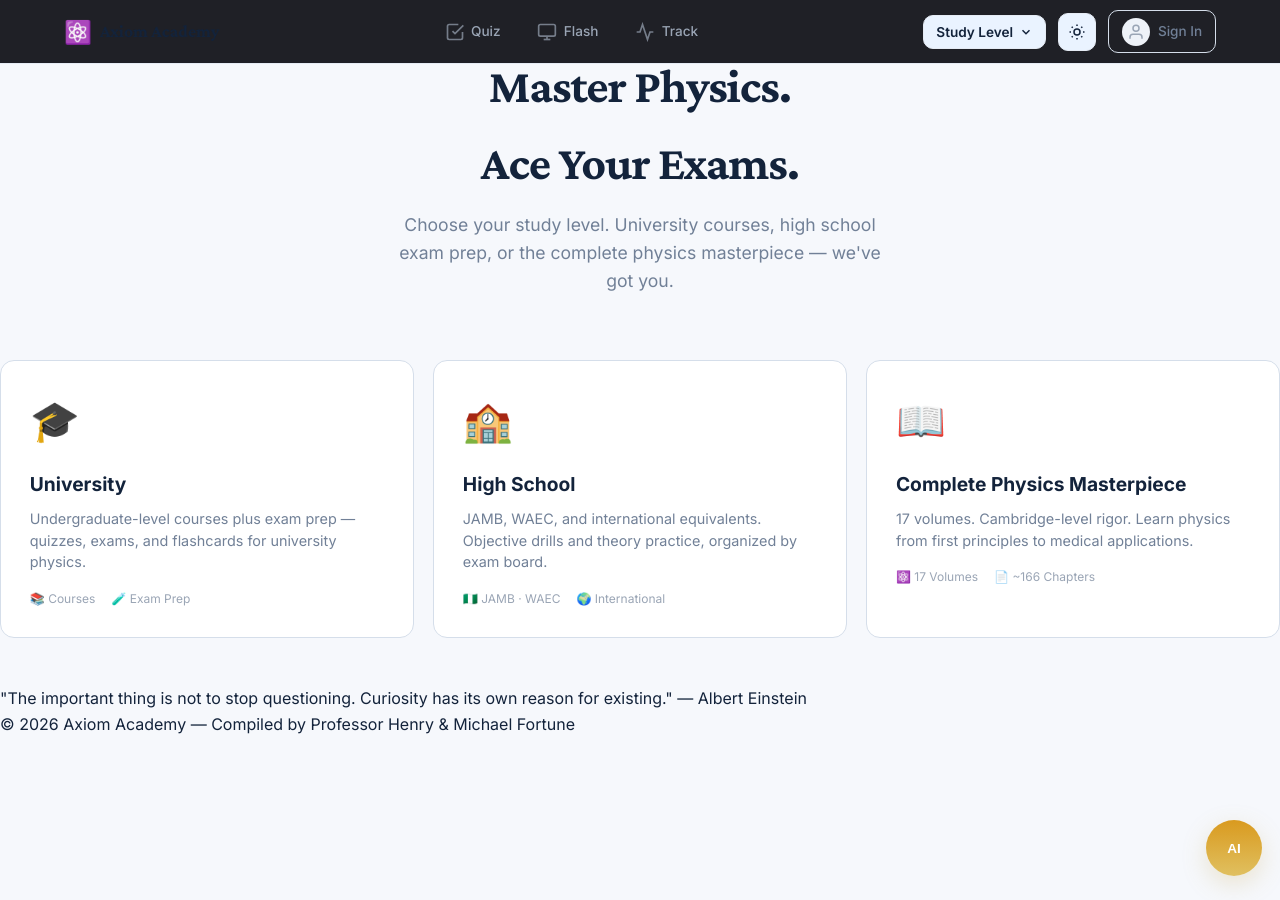
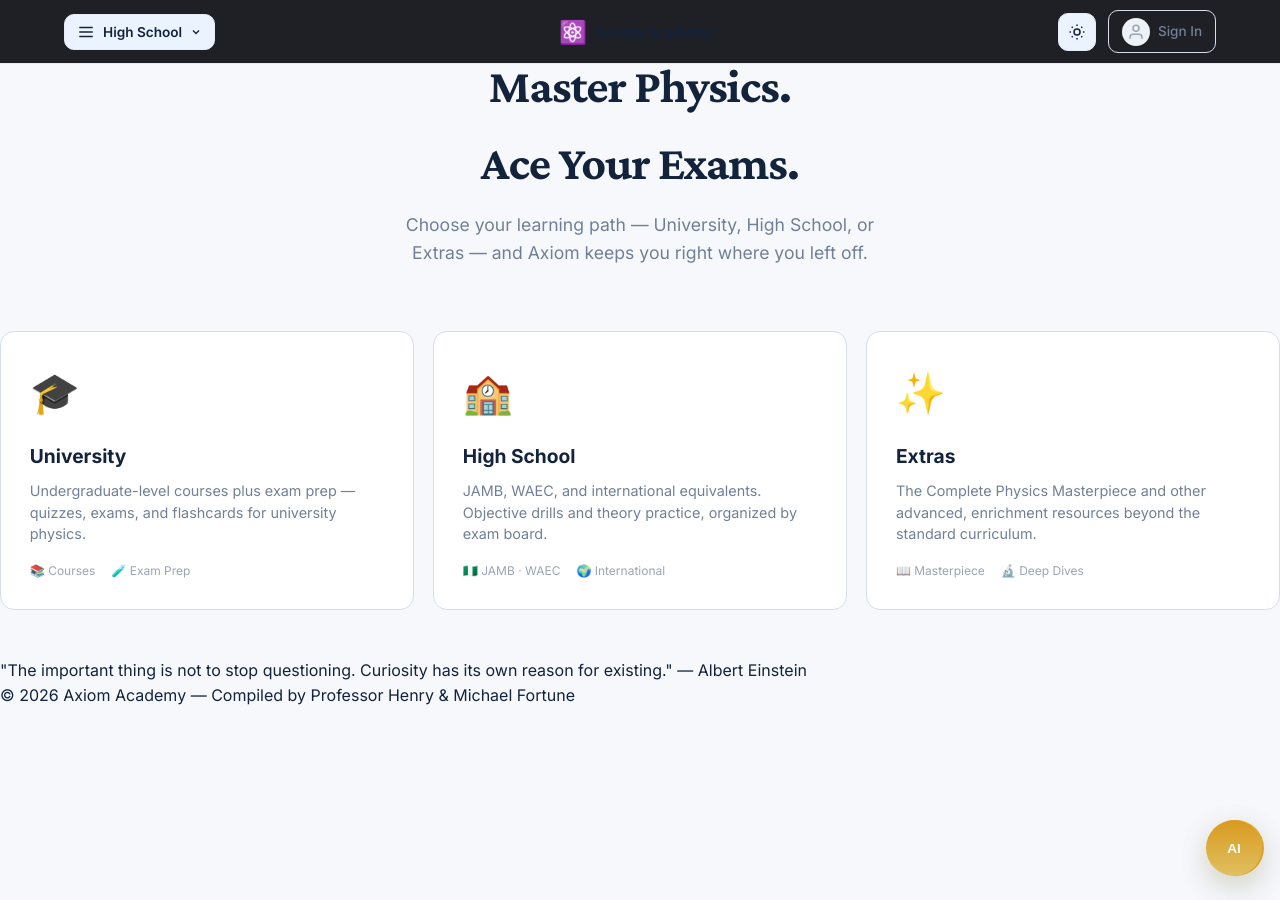
Before and after one commit to michaellegit28/axiom-academy, a Jekyll site: the page built from index.html, in a window 1280 px wide. Built offline with Jekyll 4.4.1, drawn with Linux system fonts in a browser that asks for light colours.

Commit message:
IA rebuild: Domain menu (University/High School/Extras) moved top-left and persisted via localStorage; Masterclass nested under Extras; bottom nav now Home/Study/Quiz/Progress; AI as floating action button

```diff
--- a/_includes/nav.html
+++ b/_includes/nav.html
@@ -1,56 +1,33 @@
 <nav class="app-nav" id="app-nav">
   <div class="nav-inner">
+    <div class="nav-domain" id="nav-domain">
+      <button class="nav-domain-btn" id="nav-domain-btn" aria-haspopup="true" aria-expanded="false">
+        <svg width="18" height="18" viewBox="0 0 24 24" fill="none" stroke="currentColor" stroke-width="2"><line x1="3" y1="6" x2="21" y2="6"/><line x1="3" y1="12" x2="21" y2="12"/><line x1="3" y1="18" x2="21" y2="18"/></svg>
+        <span id="nav-domain-label">High School</span>
+        <svg width="12" height="12" viewBox="0 0 24 24" fill="none" stroke="currentColor" stroke-width="2.5"><path d="M6 9l6 6 6-6"/></svg>
+      </button>
+      <div class="nav-domain-menu" id="nav-domain-menu" role="menu">
+        <a href="{{ '/university/' | relative_url }}" class="nav-domain-item" role="menuitem" data-domain="University" data-href="{{ '/university/' | relative_url }}">
+          <span class="nav-domain-icon">🎓</span>
+          <span><b>University</b><small>Courses &amp; exam prep</small></span>
+        </a>
+        <a href="{{ '/high-school/' | relative_url }}" class="nav-domain-item" role="menuitem" data-domain="High School" data-href="{{ '/high-school/' | relative_url }}">
+          <span class="nav-domain-icon">🏫</span>
+          <span><b>High School</b><small>JAMB · WAEC · International</small></span>
+        </a>
+        <a href="{{ '/extras/' | relative_url }}" class="nav-domain-item" role="menuitem" data-domain="Extras" data-href="{{ '/extras/' | relative_url }}">
+          <span class="nav-domain-icon">✨</span>
+          <span><b>Extras</b><small>Complete Physics Masterpiece &amp; more</small></span>
+        </a>
+      </div>
+    </div>
+
     <a href="{{ '/' | relative_url }}" class="nav-brand">
       <span class="nav-logo">⚛️</span>
       <span class="nav-brand-text">Axiom Academy</span>
     </a>
 
-    <div class="nav-tabs">
-      <a href="{{ '/quiz/' | relative_url }}" class="nav-tab {% if page.layout == 'quiz' %}active{% endif %}" data-tab="quiz">
-        <svg width="20" height="20" viewBox="0 0 24 24" fill="none" stroke="currentColor" stroke-width="2"><path d="M9 11l3 3L22 4"/><path d="M21 12v7a2 2 0 01-2 2H5a2 2 0 01-2-2V5a2 2 0 012-2h11"/></svg>
-        <span>Quiz</span>
-      </a>
-      <a href="{{ '/flash/' | relative_url }}" class="nav-tab {% if page.layout == 'flash' %}active{% endif %}" data-tab="flash">
-        <svg width="20" height="20" viewBox="0 0 24 24" fill="none" stroke="currentColor" stroke-width="2"><rect x="2" y="3" width="20" height="14" rx="2"/><line x1="8" y1="21" x2="16" y2="21"/><line x1="12" y1="17" x2="12" y2="21"/></svg>
-        <span>Flash</span>
-      </a>
-      <a href="{{ '/study-track/' | relative_url }}" class="nav-tab {% if page.layout == 'study-track' %}active{% endif %}" data-tab="track">
-        <svg width="20" height="20" viewBox="0 0 24 24" fill="none" stroke="currentColor" stroke-width="2"><path d="M22 12h-4l-3 9L9 3l-3 9H2"/></svg>
-        <span>Track</span>
-      </a>
-    </div>
-
     <div class="nav-actions">
-      <div class="nav-level" id="nav-level">
-        <button class="nav-level-btn" id="nav-level-btn" aria-haspopup="true" aria-expanded="false">
-          <span id="nav-level-label">Study Level</span>
-          <svg width="14" height="14" viewBox="0 0 24 24" fill="none" stroke="currentColor" stroke-width="2.5"><path d="M6 9l6 6 6-6"/></svg>
-        </button>
-        <div class="nav-level-menu" id="nav-level-menu" role="menu">
-          <a href="{{ '/university/' | relative_url }}" class="nav-level-item" role="menuitem">
-            <span class="nav-level-icon">🎓</span>
-            <span>
-              <b>University</b>
-              <small>Courses &amp; exam prep</small>
-            </span>
-          </a>
-          <a href="{{ '/high-school/' | relative_url }}" class="nav-level-item" role="menuitem">
-            <span class="nav-level-icon">🏫</span>
-            <span>
-              <b>High School</b>
-              <small>JAMB · WAEC · International</small>
-            </span>
-          </a>
-          <a href="{{ '/read/physics/vol0/' | relative_url }}" class="nav-level-item" role="menuitem">
-            <span class="nav-level-icon">📖</span>
-            <span>
-              <b>Masterclass</b>
-              <small>Complete Physics Masterpiece</small>
-            </span>
-          </a>
-        </div>
-      </div>
-
       <button class="theme-toggle" id="theme-toggle" aria-label="Toggle dark mode" title="Toggle dark mode">
         <svg class="icon-sun" width="18" height="18" viewBox="0 0 24 24" fill="none" stroke="currentColor" stroke-width="2"><circle cx="12" cy="12" r="4"/><path d="M12 2v2M12 20v2M4.93 4.93l1.41 1.41M17.66 17.66l1.41 1.41M2 12h2M20 12h2M4.93 19.07l1.41-1.41M17.66 6.34l1.41-1.41"/></svg>
         <svg class="icon-moon" width="18" height="18" viewBox="0 0 24 24" fill="none" stroke="currentColor" stroke-width="2"><path d="M21 12.79A9 9 0 1111.21 3 7 7 0 0021 12.79z"/></svg>
@@ -66,29 +43,29 @@
   </div>
 </nav>
 
-<!-- Mobile Bottom Nav -->
+<!-- Mobile Bottom Nav: Home / Study / Quiz / Progress -->
 <nav class="mobile-nav" id="mobile-nav">
-  <a href="{{ '/' | relative_url }}" class="mobile-tab {% if page.layout == 'app' and page.permalink == '/' %}active{% endif %}">
+  <a href="{{ '/' | relative_url }}" class="mobile-tab {% if page.permalink == '/' %}active{% endif %}">
     <svg width="22" height="22" viewBox="0 0 24 24" fill="none" stroke="currentColor" stroke-width="2"><path d="M3 9l9-7 9 7v11a2 2 0 01-2 2H5a2 2 0 01-2-2z"/></svg>
     <span>Home</span>
   </a>
-  <a href="{{ '/quiz/' | relative_url }}" class="mobile-tab {% if page.layout == 'quiz' %}active{% endif %}">
+  <a href="#" class="mobile-tab" id="mobile-study-link" data-role="study">
+    <svg width="22" height="22" viewBox="0 0 24 24" fill="none" stroke="currentColor" stroke-width="2"><path d="M2 3h6a4 4 0 014 4v14a3 3 0 00-3-3H2z"/><path d="M22 3h-6a4 4 0 00-4 4v14a3 3 0 013-3h7z"/></svg>
+    <span>Study</span>
+  </a>
+  <a href="{{ '/quiz/' | relative_url }}" class="mobile-tab {% if page.layout == 'quiz' %}active{% endif %}" id="mobile-quiz-link" data-role="quiz">
     <svg width="22" height="22" viewBox="0 0 24 24" fill="none" stroke="currentColor" stroke-width="2"><path d="M9 11l3 3L22 4"/><path d="M21 12v7a2 2 0 01-2 2H5a2 2 0 01-2-2V5a2 2 0 012-2h11"/></svg>
     <span>Quiz</span>
   </a>
-  <a href="{{ '/flash/' | relative_url }}" class="mobile-tab {% if page.layout == 'flash' %}active{% endif %}">
-    <svg width="22" height="22" viewBox="0 0 24 24" fill="none" stroke="currentColor" stroke-width="2"><rect x="2" y="3" width="20" height="14" rx="2"/><line x1="8" y1="21" x2="16" y2="21"/><line x1="12" y1="17" x2="12" y2="21"/></svg>
-    <span>Flash</span>
-  </a>
-  <a href="{{ '/high-school/' | relative_url }}" class="mobile-tab">
-    <svg width="22" height="22" viewBox="0 0 24 24" fill="none" stroke="currentColor" stroke-width="2"><path d="M22 10L12 4 2 10l10 6 10-6z"/><path d="M6 12v5c0 1.5 2.5 3 6 3s6-1.5 6-3v-5"/></svg>
-    <span>Level</span>
-  </a>
-  <a href="{{ '/profile/' | relative_url }}" class="mobile-tab {% if page.layout == 'profile' %}active{% endif %}">
-    <svg width="22" height="22" viewBox="0 0 24 24" fill="none" stroke="currentColor" stroke-width="2"><path d="M20 21v-2a4 4 0 00-4-4H8a4 4 0 00-4 4v2"/><circle cx="12" cy="7" r="4"/></svg>
-    <span>Profile</span>
+  <a href="{{ '/profile/analytics/' | relative_url }}" class="mobile-tab" id="mobile-progress-link" data-role="progress">
+    <svg width="22" height="22" viewBox="0 0 24 24" fill="none" stroke="currentColor" stroke-width="2"><path d="M18 20V10M12 20V4M6 20v-6"/></svg>
+    <span>Progress</span>
   </a>
 </nav>
+
+<div class="ai-fab" id="ai-fab" title="Ask Axiom AI">
+  <span>🤖</span>
+</div>
 
 <script>
 (function() {
@@ -96,7 +73,24 @@
   var saved = localStorage.getItem('axiom-theme');
   if (saved === 'dark') root.setAttribute('data-theme', 'dark');
 
+  var DOMAIN_ROUTES = {
+    'University': { study: '{{ "/university/" | relative_url }}', quiz: '{{ "/quiz/" | relative_url }}', progress: '{{ "/profile/analytics/" | relative_url }}' },
+    'High School': { study: '{{ "/high-school/" | relative_url }}', quiz: '{{ "/quiz/" | relative_url }}', progress: '{{ "/profile/analytics/" | relative_url }}' },
+    'Extras': { study: '{{ "/extras/" | relative_url }}', quiz: '{{ "/quiz/" | relative_url }}', progress: '{{ "/profile/analytics/" | relative_url }}' }
+  };
+
+  function applyDomain(name) {
+    var label = document.getElementById('nav-domain-label');
+    if (label) label.textContent = name;
+    var routes = DOMAIN_ROUTES[name] || DOMAIN_ROUTES['High School'];
+    var studyLink = document.getElementById('mobile-study-link');
+    if (studyLink) studyLink.setAttribute('href', routes.study);
+  }
+
   document.addEventListener('DOMContentLoaded', function() {
+    var savedDomain = localStorage.getItem('axiom-domain') || 'High School';
+    applyDomain(savedDomain);
+
     var toggle = document.getElementById('theme-toggle');
     if (toggle) {
       toggle.addEventListener('click', function() {
@@ -110,17 +104,32 @@
         }
       });
     }
-    var levelBtn = document.getElementById('nav-level-btn');
-    var levelMenu = document.getElementById('nav-level-menu');
-    if (levelBtn && levelMenu) {
-      levelBtn.addEventListener('click', function(e) {
+
+    var domainBtn = document.getElementById('nav-domain-btn');
+    var domainMenu = document.getElementById('nav-domain-menu');
+    if (domainBtn && domainMenu) {
+      domainBtn.addEventListener('click', function(e) {
         e.stopPropagation();
-        var open = levelMenu.classList.toggle('open');
-        levelBtn.setAttribute('aria-expanded', open ? 'true' : 'false');
+        var open = domainMenu.classList.toggle('open');
+        domainBtn.setAttribute('aria-expanded', open ? 'true' : 'false');
       });
       document.addEventListener('click', function() {
-        levelMenu.classList.remove('open');
-        levelBtn.setAttribute('aria-expanded', 'false');
+        domainMenu.classList.remove('open');
+        domainBtn.setAttribute('aria-expanded', 'false');
+      });
+      Array.prototype.forEach.call(domainMenu.querySelectorAll('.nav-domain-item'), function(item) {
+        item.addEventListener('click', function() {
+          localStorage.setItem('axiom-domain', item.dataset.domain);
+        });
+      });
+    }
+
+    var fab = document.getElementById('ai-fab');
+    if (fab) {
+      fab.addEventListener('click', function() {
+        var widget = document.getElementById('ai-chat-widget') || document.querySelector('.ai-chat-toggle');
+        if (widget && widget.click) { widget.click(); }
+        else { window.location.hash = '#ai-chat'; }
       });
     }
   });
--- a/assets/css/app.scss
+++ b/assets/css/app.scss
@@ -1410,9 +1410,9 @@
    ============================================================ */
 .nav-actions { display: flex; align-items: center; gap: 12px; }
 
-.nav-level { position: relative; }
-.nav-level-btn {
-  display: flex; align-items: center; gap: 6px;
+.nav-domain { position: relative; }
+.nav-domain-btn {
+  display: flex; align-items: center; gap: 8px;
   background: var(--bg-secondary);
   border: 1px solid var(--border-subtle);
   color: var(--text-primary);
@@ -1423,11 +1423,11 @@
   border-radius: var(--radius-md);
   cursor: pointer;
 }
-.nav-level-btn:hover { background: var(--bg-hover); }
-.nav-level-menu {
+.nav-domain-btn:hover { background: var(--bg-hover); }
+.nav-domain-menu {
   position: absolute;
   top: calc(100% + 8px);
-  right: 0;
+  left: 0;
   min-width: 260px;
   background: var(--bg-elevated);
   border: 1px solid var(--border-subtle);
@@ -1439,18 +1439,18 @@
   gap: 2px;
   z-index: 100;
 }
-.nav-level-menu.open { display: flex; }
-.nav-level-item {
+.nav-domain-menu.open { display: flex; }
+.nav-domain-item {
   display: flex; align-items: center; gap: 12px;
   padding: 10px 12px;
   border-radius: var(--radius-md);
   text-decoration: none;
   color: var(--text-primary);
 }
-.nav-level-item:hover { background: var(--bg-hover); }
-.nav-level-icon { font-size: 1.3rem; }
-.nav-level-item b { display: block; font-size: 0.9rem; font-family: var(--font-sans); }
-.nav-level-item small { display: block; font-size: 0.75rem; color: var(--text-secondary); font-weight: 400; }
+.nav-domain-item:hover { background: var(--bg-hover); }
+.nav-domain-icon { font-size: 1.3rem; }
+.nav-domain-item b { display: block; font-size: 0.9rem; font-family: var(--font-sans); }
+.nav-domain-item small { display: block; font-size: 0.75rem; color: var(--text-secondary); font-weight: 400; }
 
 .theme-toggle {
   display: flex; align-items: center; justify-content: center;
@@ -1466,5 +1466,24 @@
 [data-theme="dark"] .theme-toggle .icon-sun { display: none; }
 [data-theme="dark"] .theme-toggle .icon-moon { display: block; }
 
+.ai-fab {
+  position: fixed;
+  bottom: calc(var(--mobile-nav-height) + 16px);
+  right: 16px;
+  width: 56px; height: 56px;
+  border-radius: 50%;
+  background: linear-gradient(135deg, var(--accent-masterclass-dim), var(--accent-masterclass));
+  color: var(--text-inverse);
+  display: flex; align-items: center; justify-content: center;
+  font-size: 1.5rem;
+  box-shadow: var(--shadow-lg);
+  cursor: pointer;
+  z-index: 90;
+  border: none;
+}
+@media (min-width: 1024px) {
+  .ai-fab { bottom: 24px; }
+}
+
 .section-block { margin-top: 2.5rem; }
 .section-block h2 { font-family: var(--font-serif); font-size: 1.3rem; margin-bottom: 1rem; }
--- a/index.html
+++ b/index.html
@@ -6,7 +6,7 @@
 
 <div class="landing-hero">
   <h1>Master Physics.<br>Ace Your Exams.</h1>
-  <p>Choose your study level. University courses, high school exam prep, or the complete physics masterpiece — we've got you.</p>
+  <p>Choose your learning path — University, High School, or Extras — and Axiom keeps you right where you left off.</p>
 </div>
 
 <div class="track-selector">
@@ -30,13 +30,13 @@
     </div>
   </a>
 
-  <a href="{{ '/read/physics/vol0/' | relative_url }}" class="track-card masterclass">
-    <div class="track-icon">📖</div>
-    <h3>Complete Physics Masterpiece</h3>
-    <p>17 volumes. Cambridge-level rigor. Learn physics from first principles to medical applications.</p>
+  <a href="{{ '/extras/' | relative_url }}" class="track-card masterclass">
+    <div class="track-icon">✨</div>
+    <h3>Extras</h3>
+    <p>The Complete Physics Masterpiece and other advanced, enrichment resources beyond the standard curriculum.</p>
     <div class="track-meta">
-      <span>⚛️ 17 Volumes</span>
-      <span>📄 ~166 Chapters</span>
+      <span>📖 Masterpiece</span>
+      <span>🔬 Deep Dives</span>
     </div>
   </a>
 </div>
```
Also changed, not shown: extras/index.md (added, +29 -0 lines).
